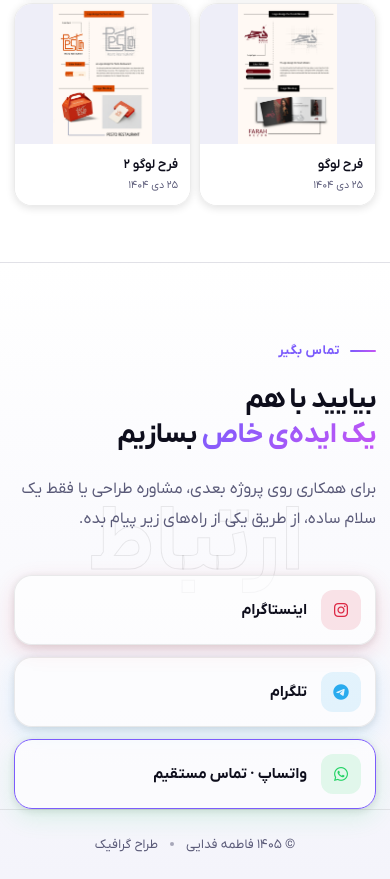
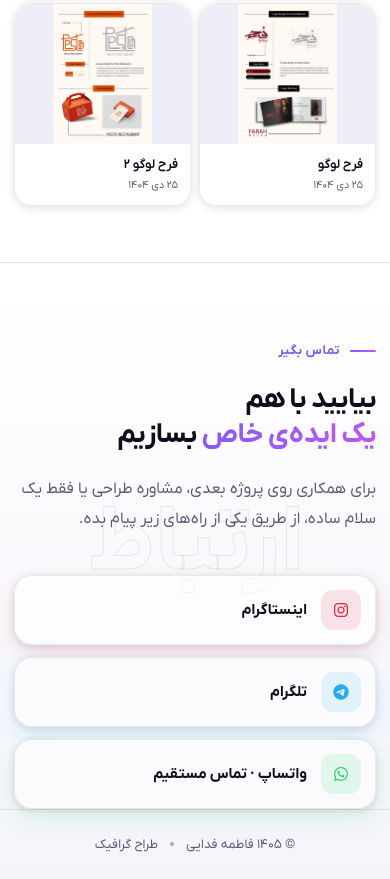
Before and after one commit to fatemehfadaei-design/portfolio, a plain HTML site: page index.html in a window 390 px wide. Shown: the part 1730-2609 px from the top of the page. Drawn offline with Linux system fonts and the light colour scheme.

Commit message:
fix(mobile): remove leftover accent border on WhatsApp contact row
Date: 2026-09-10

```diff
--- a/style/app.css
+++ b/style/app.css
@@ -341,7 +341,6 @@ body:not(.dark) .grain-overlay { opacity: .025; }
   50%      { transform: scaleY(1.6) scaleX(1.15); }
 }
 
-/* ===== Reveal ===== */
 .reveal {
   opacity: 0;
   transform: translateY(36px) scale(.96);
@@ -721,7 +720,6 @@ body.dark .icon-sun  { opacity:0; transform:rotate(90deg) scale(.6); }
   cursor: default;
   -webkit-user-select: none;
   user-select: none;
-
   transition: transform 0.35s cubic-bezier(0.34, 1.56, 0.64, 1);
   will-change: transform;
   transform: translate(0, 0);
@@ -1102,8 +1100,10 @@ body.dark .cat-tabs {
 .contact-link-row[data-brand="whatsapp"]:hover .contact-link-main i,
 .contact-link-row[data-brand="whatsapp"]:hover .contact-link-arrow { color:#25d366; }
 
-.contact-link-row[data-emphasis="true"] {
-  border-color: var(--accent);
+@media (min-width: 993px) {
+  .contact-link-row[data-emphasis="true"] {
+    border-color: var(--accent);
+  }
 }
 
 .contact-bottom {
@@ -1172,7 +1172,6 @@ body:not(.dark) .lightbox-backdrop { background: rgba(255,255,255,.95); }
 body:not(.dark) .lightbox-close { border-color:rgba(0,0,0,.15); background:rgba(0,0,0,.06); color:#111; }
 body:not(.dark) .lightbox-close:hover { background:rgba(0,0,0,.12); }
 
-/* ===== Responsive ===== */
 @media (max-width: 992px) {
   .header             { height: var(--header-h-mobile); }
   body                { padding-top: var(--header-h-mobile); }
```
